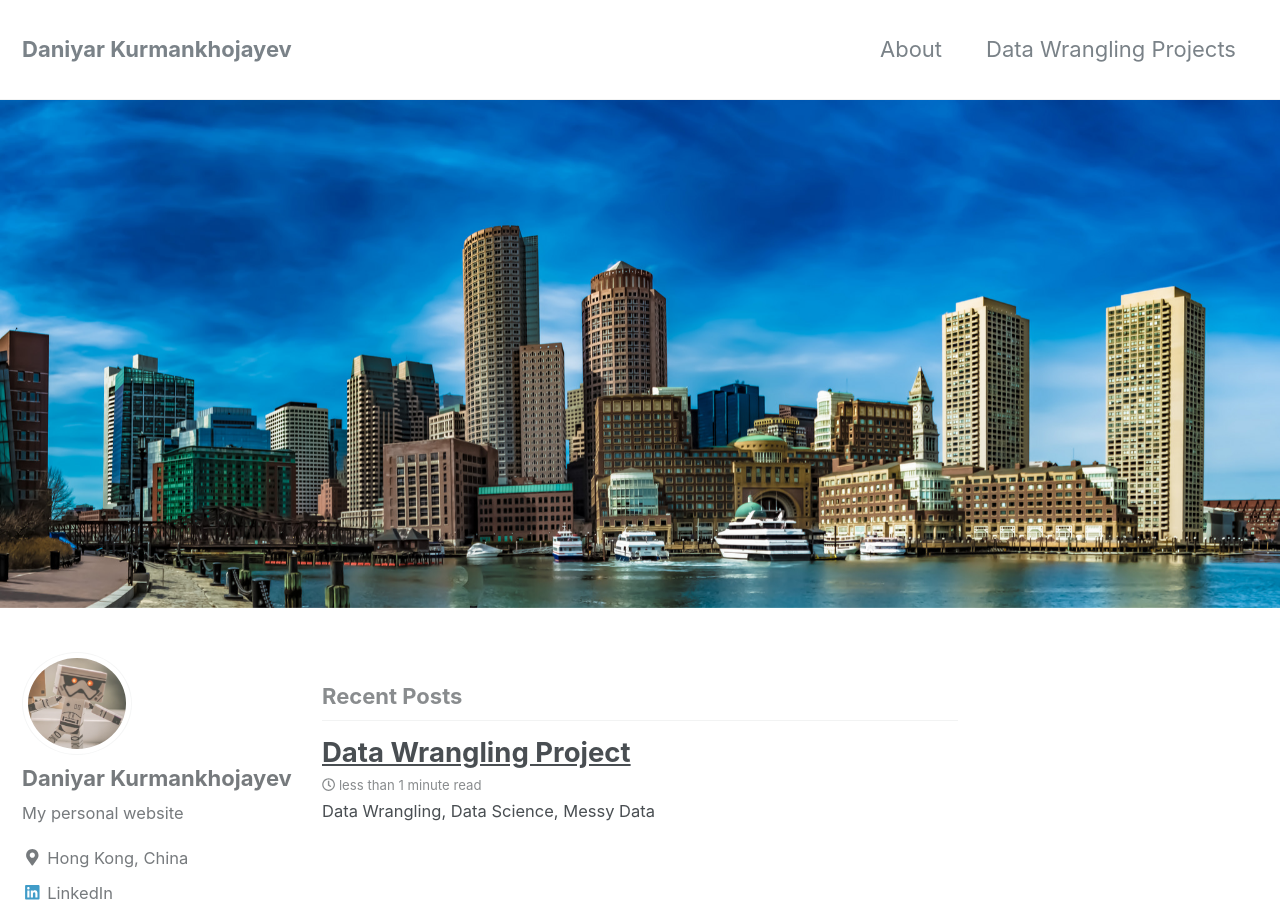
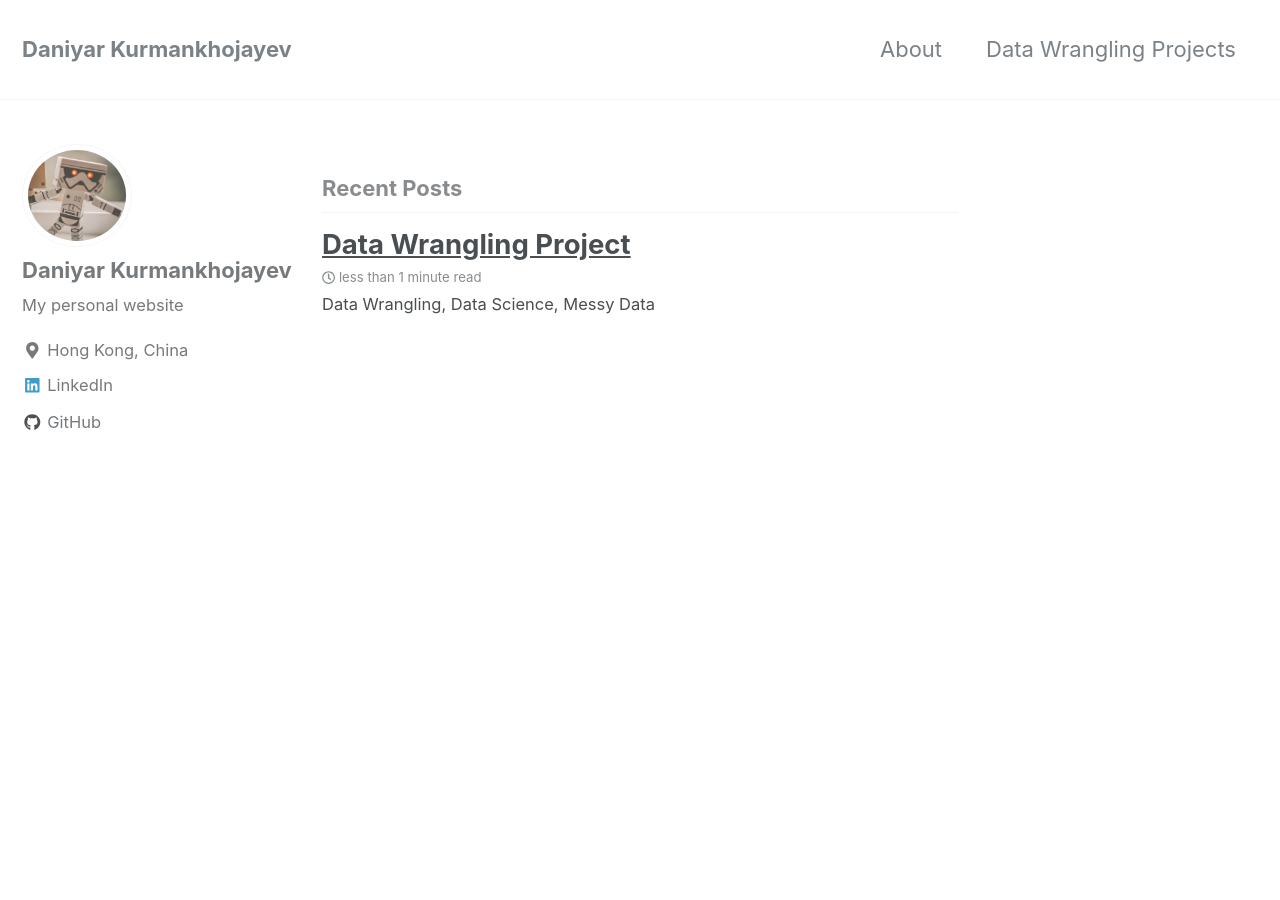
Before and after one commit to dkurman/dkurman.github.io, a Jekyll site: the page built from index.html, in a window 1280 px wide and 900 px high. Built offline with Jekyll 4.4.1, drawn with Linux system fonts in a browser that asks for light colours; nearby versions of some CDN libraries; the list of posts is cut into pages by our own code.

Commit message:
remove the header image

```diff
--- a/index.html
+++ b/index.html
@@ -1,6 +1,4 @@
 ---
 layout: home
 author_profile: true
-header:
-  image: "/images/waterfront.jpg"
 ---
```
